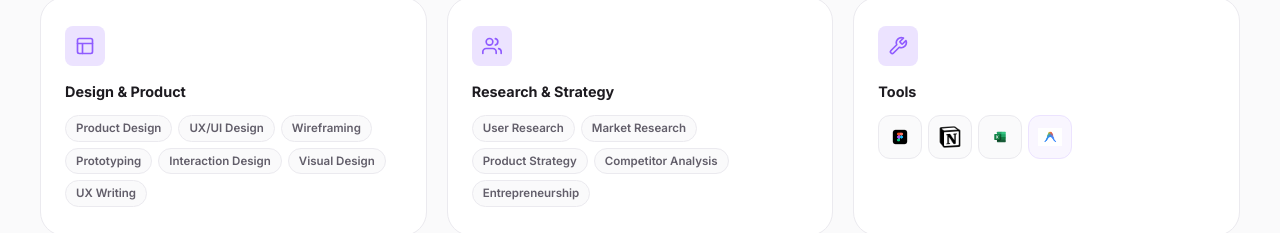
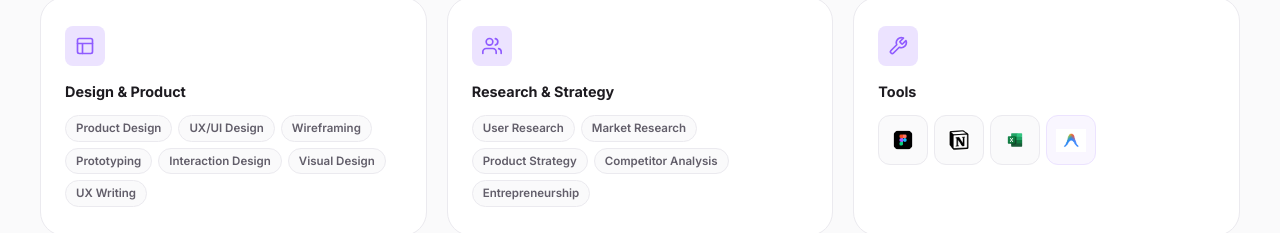
Before and after one commit to Prakas-sys/My-Portfolio, a plain HTML site: page about.html in a window 1280 px wide. Shown: the part 1879-2112 px from the top of the page. Drawn offline with Linux system fonts and the light colour scheme.

Commit message:
design: adjust tool logo sizes, making figma excel and antigravity larger while keeping notion clean

```diff
--- a/about.html
+++ b/about.html
@@ -259,8 +259,8 @@
       display: inline-flex;
       align-items: center;
       justify-content: center;
-      width: 44px;
-      height: 44px;
+      width: 50px;
+      height: 50px;
       padding: 0;
       border-radius: 12px;
     }
@@ -269,9 +269,13 @@
       flex-shrink: 0;
     }
     .tool-logo-img {
-      height: 24px;
-      width: 24px;
+      height: 30px;
+      width: 30px;
       object-fit: contain;
+    }
+    .tool-logo-img.notion-logo {
+      height: 22px;
+      width: 22px;
     }
 
     /* ── Section label/heading ── */
@@ -497,7 +501,7 @@
               </span>
               <!-- Notion tag -->
               <span class="skill-tag skill-tag-with-icon" title="Notion" style="border-radius: 12px;">
-                <img src="Notion_app_logo.png" alt="Notion" class="tool-logo-img">
+                <img src="Notion_app_logo.png" alt="Notion" class="tool-logo-img notion-logo">
               </span>
               <!-- Excel tag -->
               <span class="skill-tag skill-tag-with-icon" title="Excel" style="border-radius: 12px;">
```
